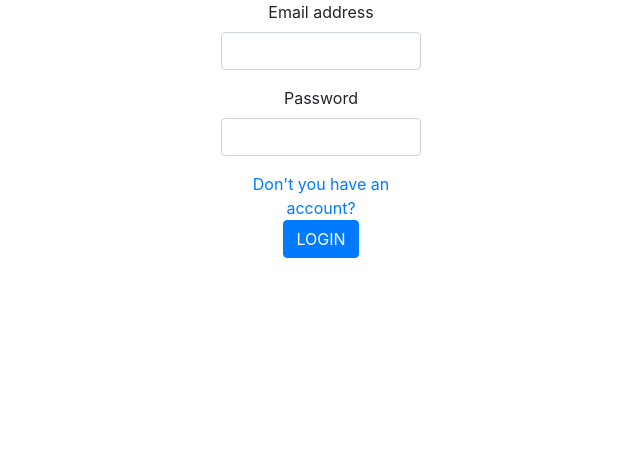
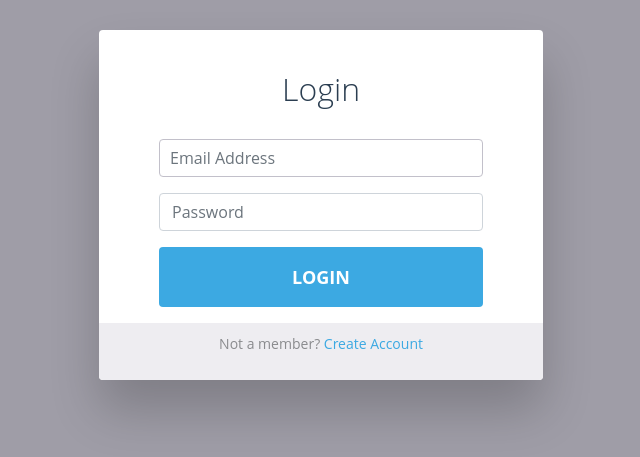
Before and after one commit to DevChloee/Team_Project_Blog, a PHP site: page /admin/index.php in a window 1280 px wide. Shown: the top 457 px of the page, without its empty margins (319-959 px from the left). Run offline with PHP 8.4, Linux system fonts and the light colour scheme.

Commit message:
DESIGN : add myblog\admin\css\index.css | this is css file for login page | login page design

```diff
--- /dev/null
+++ b/admin/css/index.css
@@ -0,0 +1,149 @@
+body {
+  background-color: #9f9da7;
+  font-size: 1.6rem;
+  font-family: "Open Sans", sans-serif;
+  color: #2b3e51;
+}
+
+
+h2 {
+  font-weight: 300;
+  text-align: center;
+  padding-bottom: 20px;
+}
+
+.form-group {
+  position: relative;
+}
+
+a,
+a:link,
+a:visited,
+a:active {
+  color: #3ca9e2;
+  -webkit-transition: all 0.2s ease;
+  transition: all 0.2s ease;
+}
+
+a:focus, a:hover,
+a:link:focus,
+a:link:hover,
+a:visited:focus,
+a:visited:hover,
+a:active:focus,
+a:active:hover {
+  color: #329dd5;
+  -webkit-transition: all 0.2s ease;
+  transition: all 0.2s ease;
+}
+
+#login-form-wrap {
+  background-color: #fff;
+  width: 40%;
+  margin: 30px auto;
+  text-align: center;
+  padding: 40px 0 0 0;
+  border-radius: 4px;
+  box-shadow: 0px 30px 50px 0px rgba(0, 0, 0, 0.2);
+}
+
+#login-form {
+  padding: 0 60px;
+}
+
+input, button {
+  display: block;
+  box-sizing: border-box;
+  width: 100%;
+  outline: none;
+  height: 60px;
+  line-height: 60px;
+  border-radius: 4px;
+}
+
+input[type="text"],
+input[type="email"] {
+  width: 100%;
+  padding: 0 0 0 10px;
+  margin: 0;
+  color: #8a8b8e;
+  border: 1px solid #c2c0ca;
+  font-style: normal;
+  font-size: 16px;
+  -webkit-appearance: none;
+     -moz-appearance: none;
+          appearance: none;
+  position: relative;
+  display: inline-block;
+  background: none;
+}
+input[type="email"]:focus,
+input[type="password"]:focus {
+  border-color: #3ca9e2;
+}
+input[type="email"]:focus:invalid,
+input[type="password"]:focus:invalid {
+  color: #cc1e2b;
+  border-color: #cc1e2b;
+}
+input[type="email"]:valid ~ .validation,
+input[type="password"]:valid ~ .validation {
+  display: block;
+  border-color: #0C0;
+}
+input[type="email"]:valid ~ .validation span,
+input[type="password"]:valid ~ .validation span {
+  background: #0C0;
+  position: absolute;
+  border-radius: 6px;
+}
+input[type="email"]:valid ~ .validation span:first-child,
+input[type="password"]:valid ~ .validation span:first-child {
+  top: 30px;
+  left: 14px;
+  width: 20px;
+  height: 3px;
+  -webkit-transform: rotate(-45deg);
+          transform: rotate(-45deg);
+}
+input[type="email"]:valid ~ .validation span:last-child,
+input[type="password"]:valid ~ .validation span:last-child {
+  top: 35px;
+  left: 8px;
+  width: 11px;
+  height: 3px;
+  -webkit-transform: rotate(45deg);
+          transform: rotate(45deg);
+}
+
+
+button[type="submit"] {
+  border: none;
+  display: block;
+  background-color: #3ca9e2;
+  color: #fff;
+  font-weight: bold;
+  text-transform: uppercase;
+  cursor: pointer;
+  -webkit-transition: all 0.2s ease;
+  transition: all 0.2s ease;
+  font-size: 18px;
+  position: relative;
+  display: inline-block;
+  cursor: pointer;
+  text-align: center;
+}
+button[type="submit"]:hover {
+  background-color: #329dd5;
+  -webkit-transition: all 0.2s ease;
+  transition: all 0.2s ease;
+}
+
+#create-account-wrap {
+  background-color: #eeedf1;
+  color: #8a8b8e;
+  font-size: 14px;
+  width: 100%;
+  padding: 10px 0;
+  border-radius: 0 0 4px 4px;
+}
--- a/admin/index.php
+++ b/admin/index.php
@@ -14,25 +14,28 @@
     <link rel="stylesheet" href="https://cdn.jsdelivr.net/npm/bootstrap@4.3.1/dist/css/bootstrap.min.css" integrity="sha384-ggOyR0iXCbMQv3Xipma34MD+dH/1fQ784/j6cY/iJTQUOhcWr7x9JvoRxT2MZw1T" crossorigin="anonymous">
 
     <!--My css file-->
-    <link rel="stylesheet" type="text/css" href="adminstyle.css">
+    <link rel="stylesheet" type="text/css" href="css/index.css">
 
     <title>My Blog Admin</title>
   </head>
   <body>
     <div class="container">
-      <div class="admin-login">
-          <form class="form" method="post">
+      <div id="login-form-wrap" class="admin-login" >
+          <h2>Login</h2>
+          <form  id="login-form" class="form" method="post">
                 <div class="form-group">
-                    <label>Email address</label>
-                    <input type="email" class="form-control" name="loginEmail" aria-describedby="emailHelp">
+                    <input type="email" class="form-control" name="loginEmail" placeholder="Email Address" aria-describedby="emailHelp">
                 </div>
                 <div class="form-group">
-                    <label>Password</label>
-                    <input type="password" class="form-control" name="loginPassword">
+                    <input type="password" class="form-control" name="loginPassword" placeholder="Password" >
                 </div>
-                <a href="signup.php">Don't you have an account?</a><br>
-                <button name="login" type="submit" class="btn btn-primary">LOGIN</button>
-          </form>
+                <div class="form-group">
+                    <button name="login" type="submit" class="btn btn-primary">LOGIN</button>
+                </div>
+           </form>
+                <div id="create-account-wrap">
+                    <p class="form-group">Not a member? <a href="signup.php">Create Account</a></p>
+                </div>
       </div>
     </div>
 
@@ -64,6 +67,7 @@
       if(mysqli_num_rows($result)>0){
               $_SESSION["user"]=$email;
               header("Location: post.php");
+              echo "success";
             }else{
               echo "User not found";
             }
```
